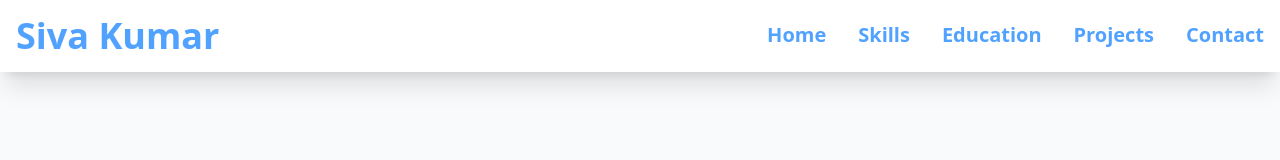
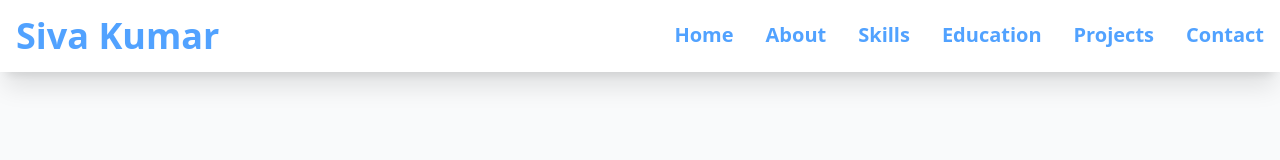
Before and after one commit to SivaKumar089/NewPortfolio, a React (Vite) app: page / in a window 1280 px wide. Shown: the top 160 px of the page. Built offline with nearby package versions, Linux system fonts and the light colour scheme.

Commit message:
change navbar

```diff
--- a/src/Data/Data.jsx
+++ b/src/Data/Data.jsx
@@ -15,6 +15,7 @@ import { FaXTwitter } from "react-icons/fa6";
 
 export const navItems = [
   "Home",
+  "About",
   "Skills",
   "Education",
   "Projects",
```
